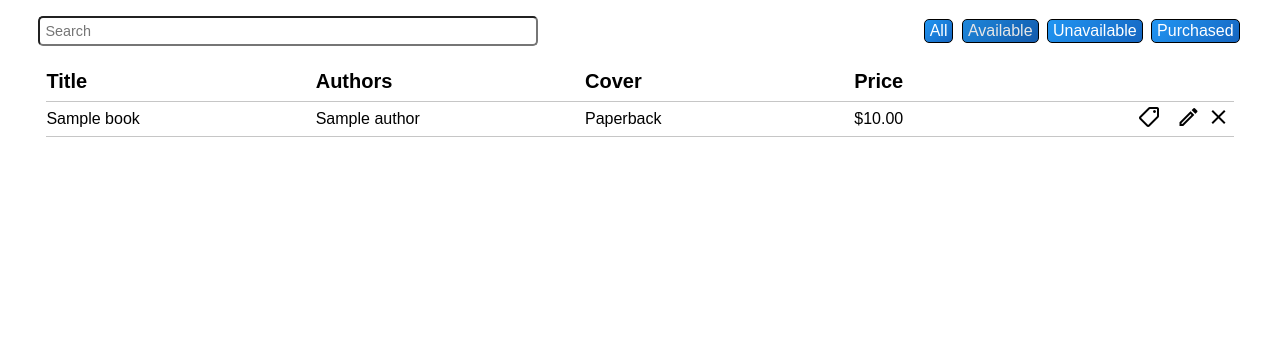
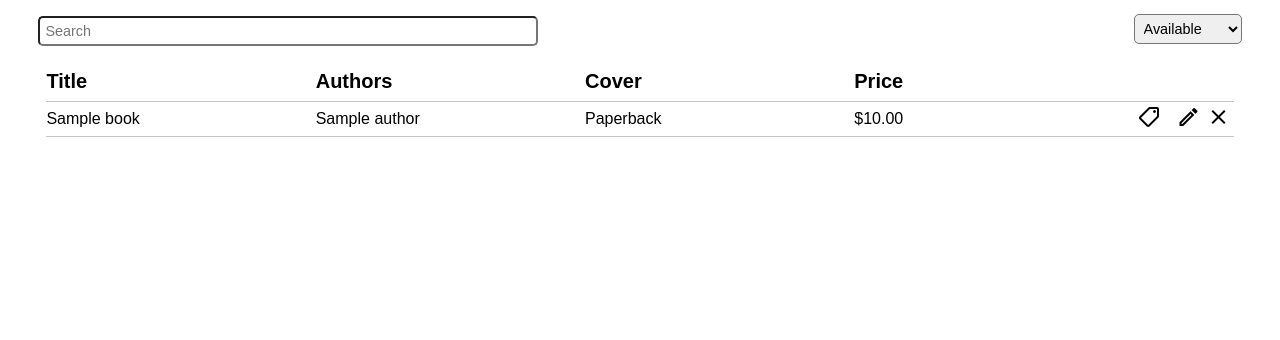
Before and after one commit to brocklarson/Bookstore_AWS, a Django app: template app/books/templates/books/index.html in a window 1280 px wide. Shown: the part 200-540 px from the top of the page. Run offline with Django 3.2, Linux system fonts and the light colour scheme; the template is opened without the code that fills it: values that come from a table or form of the project are taken from there, others are empty; tables that the repository leaves empty hold one stand-in row (values such as "Sample post"); some libraries are stand-ins or nearby versions.

Commit message:
Update book status filter

```diff
--- a/app/books/templates/books/snippets/options-header.html
+++ b/app/books/templates/books/snippets/options-header.html
@@ -2,10 +2,10 @@
     <div class="search-bar-container">
         <input type="text" id="searchBar" class="search-bar" placeholder="Search" autocomplete="off">
     </div>
-    <div class="book-status-buttons">
-        <button id="allBooks">All</button>
-        <button id="availableBooks" class="active">Available</button>
-        <button id="unavailableBooks">Unavailable</button>
-        <button id="purchasedBooks">Purchased</button>
-    </div>
+    <select id="bookStatus" name="bookStatus" class="dropdown" autocomplete="off">
+        <option value="availableBooks" selected="">Available</option>
+        <option value="unavailableBooks">Unavailable</option>
+        <option value="purchasedBooks">Purchased</option>
+        <option value="allBooks">All</option>
+    </select>
 </div>
--- a/app/static/css/styles.css
+++ b/app/static/css/styles.css
@@ -124,28 +124,6 @@ header h1 {
     padding: 5px;
     width: 100%;
 }
-
-.book-status-buttons button {
-    background: linear-gradient(135deg, rgb(33, 150, 243) 0%, rgb(21, 101, 192) 100%);
-    border-radius: 5px;
-    border: solid 1px black;
-    box-shadow: none;
-    color: white;
-    cursor: pointer;
-    font-size: 1em;
-    height: max-content;
-    outline: none;
-    padding: 2px 5px;
-    margin: 0 2px;
-    width: min-content;
-}
-
-.book-status-buttons button:hover,
-.book-status-buttons button:focus,
-button.active {
-    filter: brightness(0.9);
-}
-
 
 /* BOOK TABLE */
 
@@ -367,6 +345,16 @@ th:nth-last-child(3) {
     width: max-content;
 }
 
+.dropdown {
+    cursor: pointer;
+    font-size: 0.9em;
+    height: max-content;
+    margin: 0 0 5px 0;
+    padding: 5px;
+    width: max-content;
+    border-radius: 5px;
+}
+
 .submit-button {
     background: linear-gradient(135deg, rgb(33, 150, 243) 0%, rgb(21, 101, 192) 100%);
     border-radius: 10px;
--- a/app/static/js/scripts.js
+++ b/app/static/js/scripts.js
@@ -219,22 +219,19 @@ const tableModule = (() => {
     const bookTable = $(`#tableBody`)[0];
     const table = $(`table`)[0];
     const searchBar = $(`#searchBar`)[0];
-    const bookButtons = $(`.book-status-buttons button`);
+    const bookStatus = $(`#bookStatus`)[0];
 
     //LISTENERS
     table.addEventListener(`click`, handleTableClick);
-    Array.from(bookButtons).forEach(btn => btn.addEventListener(`click`, handleBookButtons));
+    bookStatus.addEventListener(`change`, handleBookButtons);
     searchBar.addEventListener('input', updateTable);
 
     // BOOK AVAILABILITY FUNCTIONALITY
     function handleBookButtons(event) {
-        if (event.target.id == "allBooks") BOOKS_MODE = "all";
-        else if (event.target.id == "availableBooks") BOOKS_MODE = "available";
-        else if (event.target.id == "unavailableBooks") BOOKS_MODE = "unavailable";
-        else if (event.target.id == "purchasedBooks") BOOKS_MODE = "purchased";
-
-        Array.from(bookButtons).forEach(btn => btn.classList.remove("active"));
-        event.target.classList.add("active");
+        if (event.target.value == "allBooks") BOOKS_MODE = "all";
+        else if (event.target.value == "availableBooks") BOOKS_MODE = "available";
+        else if (event.target.value == "unavailableBooks") BOOKS_MODE = "unavailable";
+        else if (event.target.value == "purchasedBooks") BOOKS_MODE = "purchased";
 
         ajaxModule.updateDisplay();
     }
```
